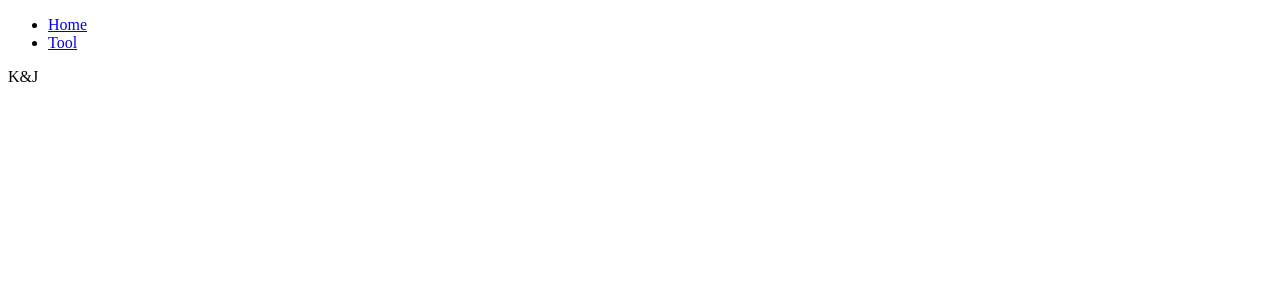
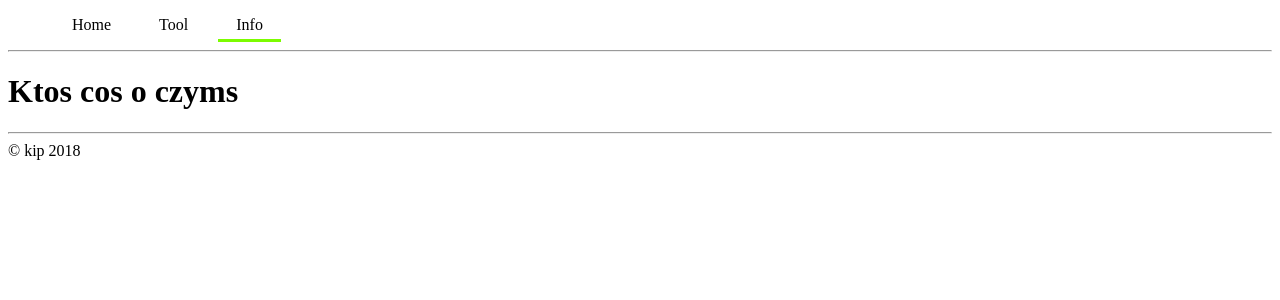
Before and after one commit to palkak/pricingapp-react, a React (Create React App) app: page /info in a window 1280 px wide. Shown: the top 300 px of the page. Built offline with nearby package versions, Linux system fonts and the light colour scheme.

Commit message:
import css, navigation added

```diff
--- a/public/index.html
+++ b/public/index.html
@@ -19,7 +19,7 @@
       work correctly both with client-side routing and a non-root public URL.
       Learn how to configure a non-root public URL by running `npm run build`.
     -->
-    <title>React App</title>
+    <title>Pricing App</title>
   </head>
   <body>
     <noscript>
--- a/src/App.js
+++ b/src/App.js
@@ -7,6 +7,7 @@ import {Header} from "./components/Header";
 import {Footer} from "./components/Footer";
 import {Home} from "./components/Home";
 import {Tool} from "./components/Tool";
+import {Info} from "./components/Info";
 
 class App extends React.Component {
   render() {
@@ -15,10 +16,13 @@ class App extends React.Component {
       <Router>
         <Grid>
           <Header/>
+          <hr/>
           <Switch>
             <Route exact path="/" component={Home}/>
             <Route path="/tool" component={Tool}/>
+            <Route path="/info" component={Info}/>
           </Switch>
+          <hr/>
           <Footer/>
         </Grid>
       </Router>
--- a/src/components/Footer.js
+++ b/src/components/Footer.js
@@ -2,7 +2,7 @@ import React from 'react';
 
 const Footer = () => (
 
-  <span>K&J</span>
+  <span>&copy; kip 2018</span>
 
 );
 
--- /dev/null
+++ b/src/components/Header.css
@@ -0,0 +1,11 @@
+a {
+    padding: 6px;
+    margin: 0 6px;
+    text-decoration: none;
+    color: black;
+}
+
+a.active {
+    border-bottom: 3px solid lawngreen;
+
+}
--- a/src/components/Header.js
+++ b/src/components/Header.js
@@ -1,17 +1,16 @@
 import React from 'react';
-import {Link} from 'react-router-dom';
+import {NavLink} from 'react-router-dom';
+import {Nav} from 'react-bootstrap';
+import './Header.css'
 
 const Header = () => (
 
   <div>
-    <ul>
-      <li>
-        <Link to="/">Home</Link>
-      </li>
-      <li>
-        <Link to="/tool">Tool</Link>
-      </li>
-    </ul>
+    <Nav>
+      <NavLink exact to="/" activeClassName="active"><a>Home</a></NavLink>
+      <NavLink to="/tool" activeClassName="active"><a>Tool</a></NavLink>
+      <NavLink to="/info" activeClassName="active"><a>Info</a></NavLink>
+    </Nav>
   </div>
 
 );
--- /dev/null
+++ b/src/components/Info.js
@@ -0,0 +1,7 @@
+import React from 'react';
+
+const Info = () => (
+  <h1>Ktos cos o czyms</h1>
+);
+
+export {Info};
```
Also changed, not shown: 1 other file (tests, documents, lock files or other folders).
